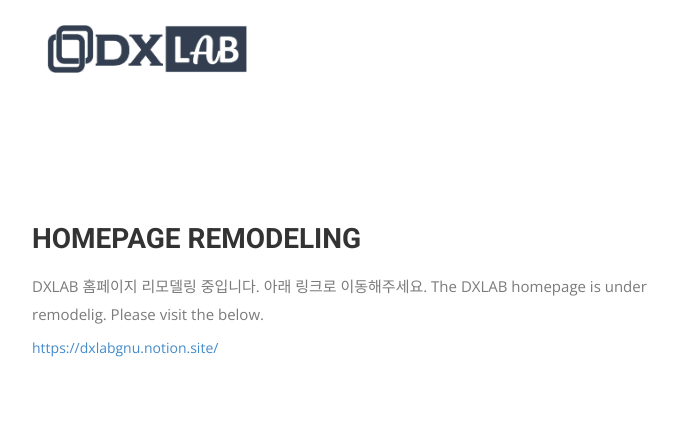
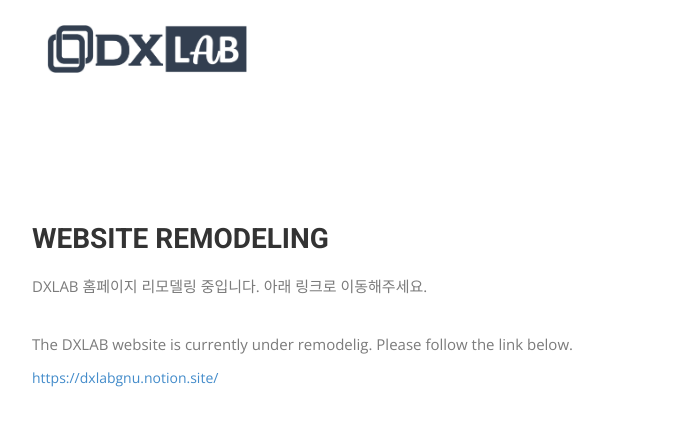
Before and after one commit to blank54/blank54.github.io, a Jekyll site: the page built from index.html, in a window 1280 px wide. Shown: the top 426 px of the page, without its empty margins (38-714 px from the left). Built offline with Jekyll 4.4.1, drawn with Linux system fonts in a browser that asks for light colours; nearby versions of some CDN libraries; some web fonts are replaced.

Commit message:
remodeling

```diff
--- a/index.html
+++ b/index.html
@@ -34,13 +34,14 @@
         <div class="block">
           <div class="section-title">
             <!-- <h2>About Us</h2> -->
-            <h2>Homepage Remodeling</h2>
+            <h2>Website Remodeling</h2>
             <!-- <p>Our ultimate GOAL is to digitalize every information and experience knowledge of industrial sites.</p> -->
           </div>
-
           <p>
           	DXLAB 홈페이지 리모델링 중입니다. 아래 링크로 이동해주세요.
-          	The DXLAB homepage is under remodelig. Please visit the below.
+          </p>
+          <p>
+          	The DXLAB website is currently under remodelig. Please follow the link below.
           </p>
           <a href="https://dxlabgnu.notion.site">
           	https://dxlabgnu.notion.site/
```
